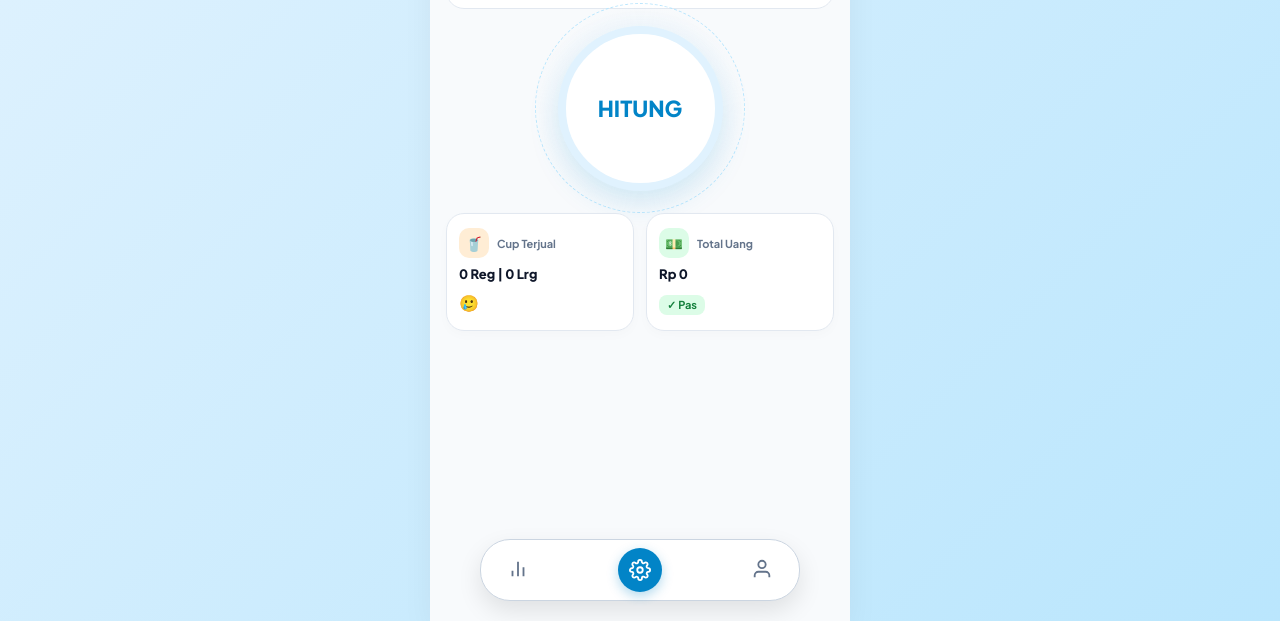
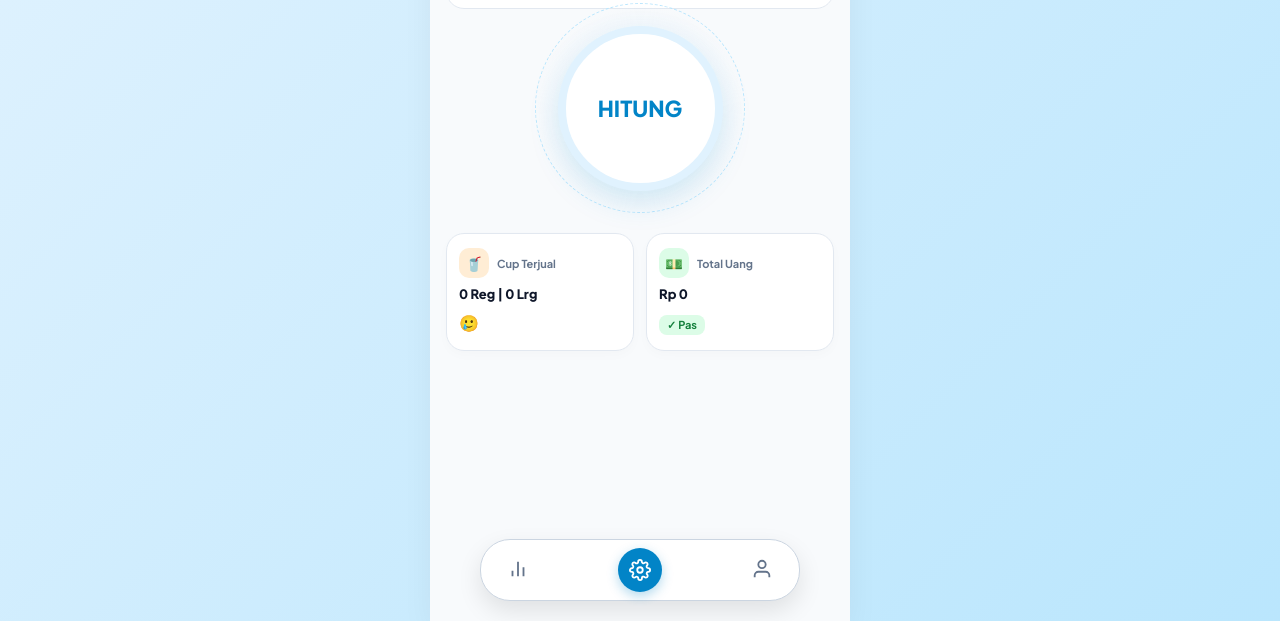
Before and after one commit to miibombbo01/rekap-kopi-kaganangan, a plain HTML site: page index.html in a window 1280 px wide. Shown: the part 179-800 px from the top of the page. Drawn offline with Linux system fonts and the light colour scheme.

Commit message:
Update style.css

```diff
--- a/style.css
+++ b/style.css
@@ -171,7 +171,7 @@ body {
   display: flex;
   flex-direction: column;
   justify-content: flex-start;
-  gap: 10px;
+  gap: 30px;
 }
 
 /* HERO CIRCLE */
```
